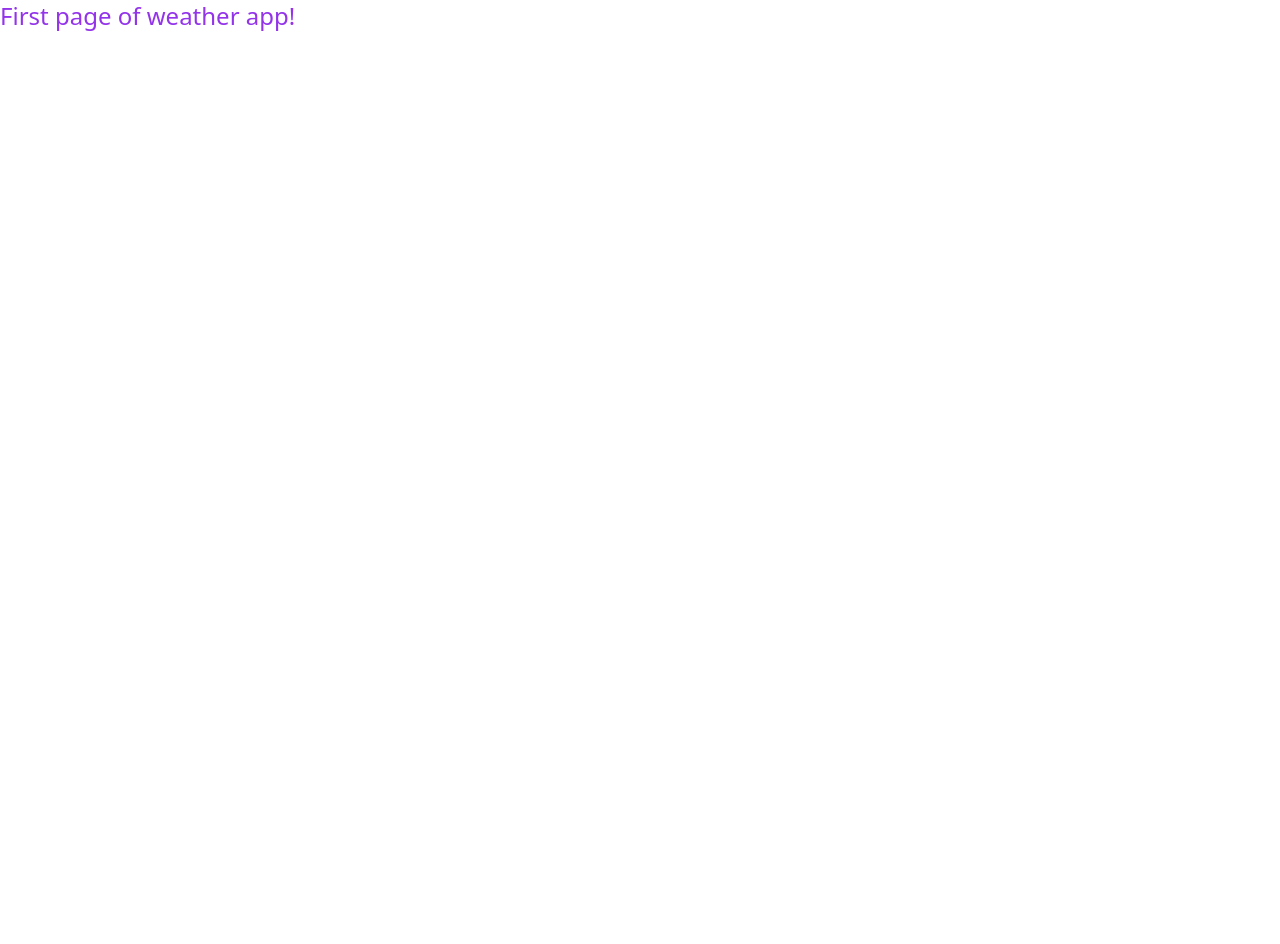
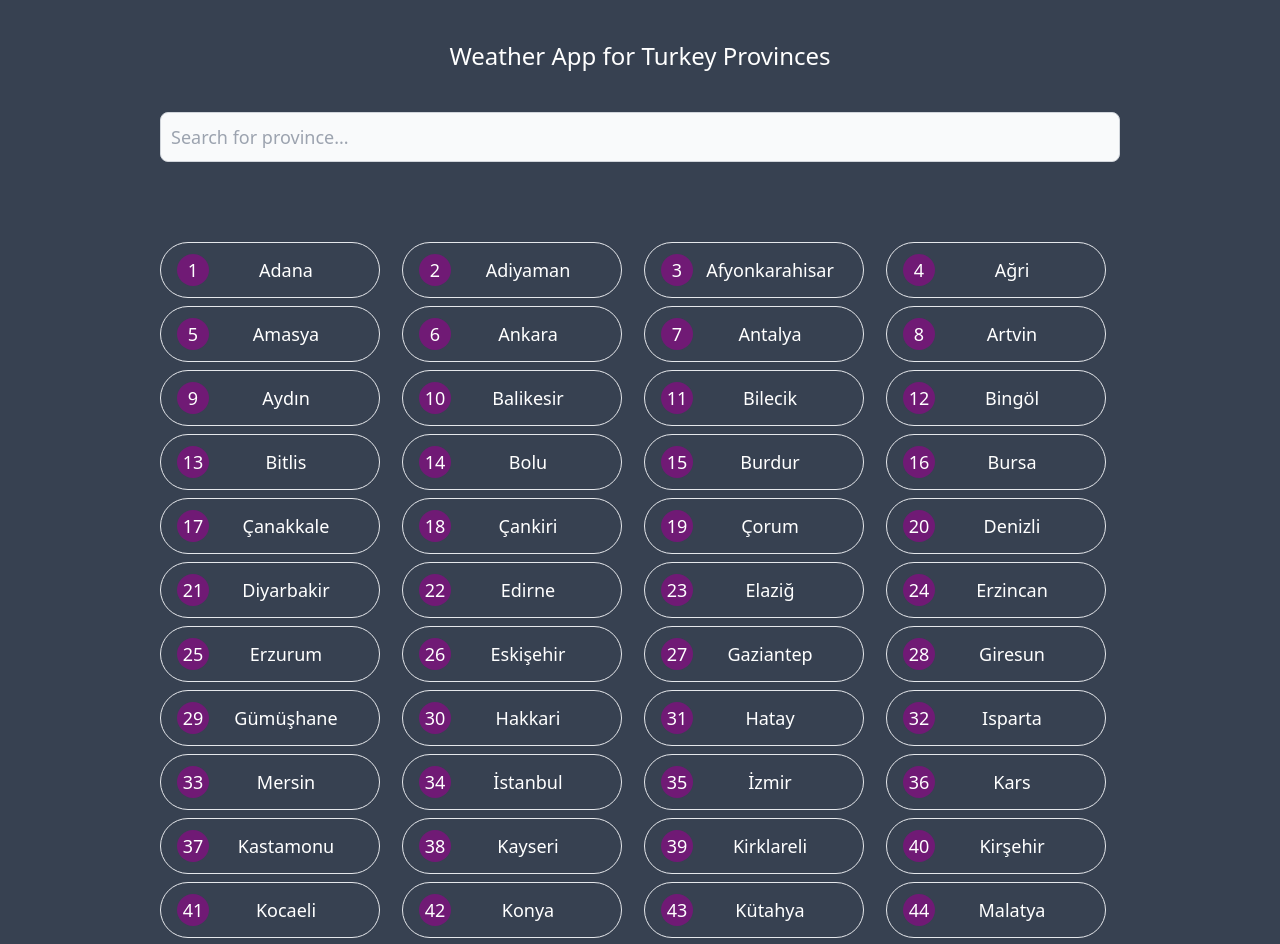
Before and after one commit to serkanisyapan/nextjs-weather-app, a Next.js app: page / in a window 1280 px wide. Shown: the top 944 px of the page. Before the commit the page ends 800 px from the top, so only its background shows below. Built offline with nearby package versions, Linux system fonts and the light colour scheme.

Commit message:
adds all provinces, filtering and styling

```diff
--- /dev/null
+++ b/src/allTurkeyProvinces.json
@@ -0,0 +1,488 @@
+[
+  {
+    "id": 1,
+    "name": "Adana",
+    "latitude": 37.001667,
+    "longitude": 35.328889
+  },
+  {
+    "id": 2,
+    "name": "Adiyaman",
+    "latitude": 37.764722,
+    "longitude": 38.278611
+  },
+  {
+    "id": 3,
+    "name": "Afyonkarahisar",
+    "latitude": 38.750278,
+    "longitude": 30.556667
+  },
+  {
+    "id": 4,
+    "name": "Ağri",
+    "latitude": 39.719444,
+    "longitude": 43.050556
+  },
+  {
+    "id": 5,
+    "name": "Amasya",
+    "latitude": 40.649722,
+    "longitude": 35.835278
+  },
+  {
+    "id": 6,
+    "name": "Ankara",
+    "latitude": 39.92077,
+    "longitude": 32.85411
+  },
+  {
+    "id": 7,
+    "name": "Antalya",
+    "latitude": 36.88414,
+    "longitude": 30.70563
+  },
+  {
+    "id": 8,
+    "name": "Artvin",
+    "latitude": 41.18222,
+    "longitude": 41.81889
+  },
+  {
+    "id": 9,
+    "name": "Aydın",
+    "latitude": 37.84444,
+    "longitude": 27.84556
+  },
+  {
+    "id": 10,
+    "name": "Balikesir",
+    "latitude": 39.64861,
+    "longitude": 27.8825
+  },
+  {
+    "id": 11,
+    "name": "Bilecik",
+    "latitude": 40.14556,
+    "longitude": 29.97917
+  },
+  {
+    "id": 12,
+    "name": "Bingöl",
+    "latitude": 38.885,
+    "longitude": 40.49861
+  },
+  {
+    "id": 13,
+    "name": "Bitlis",
+    "latitude": 38.39528,
+    "longitude": 42.12361
+  },
+  {
+    "id": 14,
+    "name": "Bolu",
+    "latitude": 40.73528,
+    "longitude": 31.60639
+  },
+  {
+    "id": 15,
+    "name": "Burdur",
+    "latitude": 37.72111,
+    "longitude": 30.29056
+  },
+  {
+    "id": 16,
+    "name": "Bursa",
+    "latitude": 40.18222,
+    "longitude": 29.06111
+  },
+  {
+    "id": 17,
+    "name": "Çanakkale",
+    "latitude": 40.15556,
+    "longitude": 26.41444
+  },
+  {
+    "id": 18,
+    "name": "Çankiri",
+    "latitude": 40.6,
+    "longitude": 33.61667
+  },
+  {
+    "id": 19,
+    "name": "Çorum",
+    "latitude": 40.55056,
+    "longitude": 34.95556
+  },
+  {
+    "id": 20,
+    "name": "Denizli",
+    "latitude": 37.77639,
+    "longitude": 29.08611
+  },
+  {
+    "id": 21,
+    "name": "Diyarbakir",
+    "latitude": 37.91417,
+    "longitude": 40.23056
+  },
+  {
+    "id": 22,
+    "name": "Edirne",
+    "latitude": 41.67083,
+    "longitude": 26.55556
+  },
+  {
+    "id": 23,
+    "name": "Elaziğ",
+    "latitude": 38.68056,
+    "longitude": 39.22639
+  },
+  {
+    "id": 24,
+    "name": "Erzincan",
+    "latitude": 39.75,
+    "longitude": 39.5
+  },
+  {
+    "id": 25,
+    "name": "Erzurum",
+    "latitude": 39.90861,
+    "longitude": 41.27694
+  },
+  {
+    "id": 26,
+    "name": "Eskişehir",
+    "latitude": 39.77639,
+    "longitude": 30.52056
+  },
+  {
+    "id": 27,
+    "name": "Gaziantep",
+    "latitude": 37.06667,
+    "longitude": 37.38333
+  },
+  {
+    "id": 28,
+    "name": "Giresun",
+    "latitude": 40.91667,
+    "longitude": 38.4
+  },
+  {
+    "id": 29,
+    "name": "Gümüşhane",
+    "latitude": 40.45,
+    "longitude": 39.48333
+  },
+  {
+    "id": 30,
+    "name": "Hakkari",
+    "latitude": 37.58333,
+    "longitude": 43.73333
+  },
+  {
+    "id": 31,
+    "name": "Hatay",
+    "latitude": 36.2,
+    "longitude": 36.16667
+  },
+  {
+    "id": 32,
+    "name": "Isparta",
+    "latitude": 37.76667,
+    "longitude": 30.55
+  },
+  {
+    "id": 33,
+    "name": "Mersin",
+    "latitude": 36.8,
+    "longitude": 34.63333
+  },
+  {
+    "id": 34,
+    "name": "İstanbul",
+    "latitude": 41.01384,
+    "longitude": 28.94966
+  },
+  {
+    "id": 35,
+    "name": "İzmir",
+    "latitude": 38.41885,
+    "longitude": 27.12872
+  },
+  {
+    "id": 36,
+    "name": "Kars",
+    "latitude": 40.60833,
+    "longitude": 43.08333
+  },
+  {
+    "id": 37,
+    "name": "Kastamonu",
+    "latitude": 41.38889,
+    "longitude": 33.78222
+  },
+  {
+    "id": 38,
+    "name": "Kayseri",
+    "latitude": 38.73111,
+    "longitude": 35.47889
+  },
+  {
+    "id": 39,
+    "name": "Kirklareli",
+    "latitude": 41.73333,
+    "longitude": 27.21667
+  },
+  {
+    "id": 40,
+    "name": "Kirşehir",
+    "latitude": 39.14222,
+    "longitude": 34.17056
+  },
+  {
+    "id": 41,
+    "name": "Kocaeli",
+    "latitude": 40.76667,
+    "longitude": 29.91667
+  },
+  {
+    "id": 42,
+    "name": "Konya",
+    "latitude": 37.86667,
+    "longitude": 32.48333
+  },
+  {
+    "id": 43,
+    "name": "Kütahya",
+    "latitude": 39.41667,
+    "longitude": 29.98333
+  },
+  {
+    "id": 44,
+    "name": "Malatya",
+    "latitude": 38.355,
+    "longitude": 38.305
+  },
+  {
+    "id": 45,
+    "name": "Manisa",
+    "latitude": 38.61361,
+    "longitude": 27.42694
+  },
+  {
+    "id": 46,
+    "name": "Kahramanmaraş",
+    "latitude": 37.58333,
+    "longitude": 36.93333
+  },
+  {
+    "id": 47,
+    "name": "Mardin",
+    "latitude": 37.31111,
+    "longitude": 40.74361
+  },
+  {
+    "id": 48,
+    "name": "Muğla",
+    "latitude": 37.21667,
+    "longitude": 28.36667
+  },
+  {
+    "id": 49,
+    "name": "Muş",
+    "latitude": 38.74444,
+    "longitude": 41.49611
+  },
+  {
+    "id": 50,
+    "name": "Nevşehir",
+    "latitude": 38.62444,
+    "longitude": 34.72306
+  },
+  {
+    "id": 51,
+    "name": "Niğde",
+    "latitude": 37.96667,
+    "longitude": 34.68333
+  },
+  {
+    "id": 52,
+    "name": "Ordu",
+    "latitude": 40.98333,
+    "longitude": 37.88333
+  },
+  {
+    "id": 53,
+    "name": "Rize",
+    "latitude": 41.02083,
+    "longitude": 40.52361
+  },
+  {
+    "id": 54,
+    "name": "Sakarya",
+    "latitude": 40.76667,
+    "longitude": 30.41667
+  },
+  {
+    "id": 55,
+    "name": "Samsun",
+    "latitude": 41.28639,
+    "longitude": 36.33139
+  },
+  {
+    "id": 56,
+    "name": "Siirt",
+    "latitude": 37.94444,
+    "longitude": 41.93333
+  },
+  {
+    "id": 57,
+    "name": "Sinop",
+    "latitude": 42.02361,
+    "longitude": 35.15306
+  },
+  {
+    "id": 58,
+    "name": "Sivas",
+    "latitude": 39.74722,
+    "longitude": 37.0175
+  },
+  {
+    "id": 59,
+    "name": "Tekirdağ",
+    "latitude": 40.98333,
+    "longitude": 27.51667
+  },
+  {
+    "id": 60,
+    "name": "Tokat",
+    "latitude": 40.31667,
+    "longitude": 36.55
+  },
+  {
+    "id": 61,
+    "name": "Trabzon",
+    "latitude": 41,
+    "longitude": 39.73333
+  },
+  {
+    "id": 62,
+    "name": "Tunceli",
+    "latitude": 39.11667,
+    "longitude": 39.53333
+  },
+  {
+    "id": 63,
+    "name": "Şanliurfa",
+    "latitude": 37.15,
+    "longitude": 38.8
+  },
+  {
+    "id": 64,
+    "name": "Uşak",
+    "latitude": 38.68333,
+    "longitude": 29.41667
+  },
+  {
+    "id": 65,
+    "name": "Van",
+    "latitude": 38.5,
+    "longitude": 43.4
+  },
+  {
+    "id": 66,
+    "name": "Yozgat",
+    "latitude": 39.81667,
+    "longitude": 34.81667
+  },
+  {
+    "id": 67,
+    "name": "Zonguldak",
+    "latitude": 41.45,
+    "longitude": 31.8
+  },
+  {
+    "id": 68,
+    "name": "Aksaray",
+    "latitude": 38.36667,
+    "longitude": 34.03333
+  },
+  {
+    "id": 69,
+    "name": "Bayburt",
+    "latitude": 40.25,
+    "longitude": 40.21667
+  },
+  {
+    "id": 70,
+    "name": "Karaman",
+    "latitude": 37.18333,
+    "longitude": 33.21667
+  },
+  {
+    "id": 71,
+    "name": "Kirikkale",
+    "latitude": 39.85,
+    "longitude": 33.51667
+  },
+  {
+    "id": 72,
+    "name": "Batman",
+    "latitude": 37.88333,
+    "longitude": 41.13333
+  },
+  {
+    "id": 73,
+    "name": "Şirnak",
+    "latitude": 37.51667,
+    "longitude": 42.46667
+  },
+  {
+    "id": 74,
+    "name": "Bartın",
+    "latitude": 41.63333,
+    "longitude": 32.33333
+  },
+  {
+    "id": 75,
+    "name": "Ardahan",
+    "latitude": 41.10833,
+    "longitude": 42.7
+  },
+  {
+    "id": 76,
+    "name": "Iğdir",
+    "latitude": 39.91667,
+    "longitude": 44.03333
+  },
+  {
+    "id": 77,
+    "name": "Yalova",
+    "latitude": 40.65,
+    "longitude": 29.26667
+  },
+  {
+    "id": 78,
+    "name": "Karabük",
+    "latitude": 41.2,
+    "longitude": 32.63333
+  },
+  {
+    "id": 79,
+    "name": "Kilis",
+    "latitude": 36.71667,
+    "longitude": 37.11667
+  },
+  {
+    "id": 80,
+    "name": "Osmaniye",
+    "latitude": 37.06667,
+    "longitude": 36.25
+  },
+  {
+    "id": 81,
+    "name": "Düzce",
+    "latitude": 40.83333,
+    "longitude": 31.16667
+  }
+]
--- /dev/null
+++ b/src/components/ProvinceList.tsx
@@ -0,0 +1,31 @@
+import allTurkeyProvinces from "@/allTurkeyProvinces.json";
+import { useState } from "react";
+export const ProvincesList = () => {
+  const [searchProvinces, setSearchProvince] = useState<string>("");
+
+  const filteredProvinces = allTurkeyProvinces.filter((province) => {
+    const provinceName = province.name.toLowerCase();
+    return provinceName.includes(searchProvinces.toLowerCase());
+  });
+
+  return (
+    <>
+      <input
+        type="text"
+        placeholder="Search for province..."
+        onChange={(event) => setSearchProvince(event.target.value)}
+        className="m-auto bg-gray-50 mb-20 border border-gray-300 text-gray-900 text-lg rounded-lg focus:ring-blue-500 focus:border-blue-500 block w-full p-2.5 dark:bg-gray-700 dark:border-gray-600 dark:placeholder-gray-400 dark:text-white dark:focus:ring-blue-500 dark:focus:border-blue-500"
+      />
+      <ul className="grid grid-cols-4 gap-2 text-white">
+        {filteredProvinces.map((province) => (
+          <li className="border rounded-full w-[220px] h-14 text-lg p-2 px-4 flex justify-center items-center hover:bg-slate-500 cursor-pointer">
+            <span className="bg-fuchsia-900 rounded-full mr-auto w-8 h-8 flex justify-center items-center">
+              {province.id}
+            </span>
+            <span className="mr-auto">{province.name}</span>
+          </li>
+        ))}
+      </ul>
+    </>
+  );
+};
--- a/src/pages/_document.tsx
+++ b/src/pages/_document.tsx
@@ -1,13 +1,13 @@
-import { Html, Head, Main, NextScript } from 'next/document'
+import { Html, Head, Main, NextScript } from "next/document";
 
 export default function Document() {
   return (
-    <Html lang="en">
+    <Html className="bg-gray-700" lang="en">
       <Head />
       <body>
         <Main />
         <NextScript />
       </body>
     </Html>
-  )
+  );
 }
--- a/src/pages/index.tsx
+++ b/src/pages/index.tsx
@@ -1,5 +1,12 @@
+import { ProvincesList } from "@/components/ProvinceList";
+
 export default function Home() {
   return (
-    <div className="text-2xl text-purple-600">First page of weather app!</div>
+    <main className="w-3/4 m-auto">
+      <h1 className="text-2xl text-center mb-10 mt-10 text-white">
+        Weather App for Turkey Provinces
+      </h1>
+      <ProvincesList />
+    </main>
   );
 }
```
Also changed, not shown: 1 other file (tests, documents, lock files or other folders).
